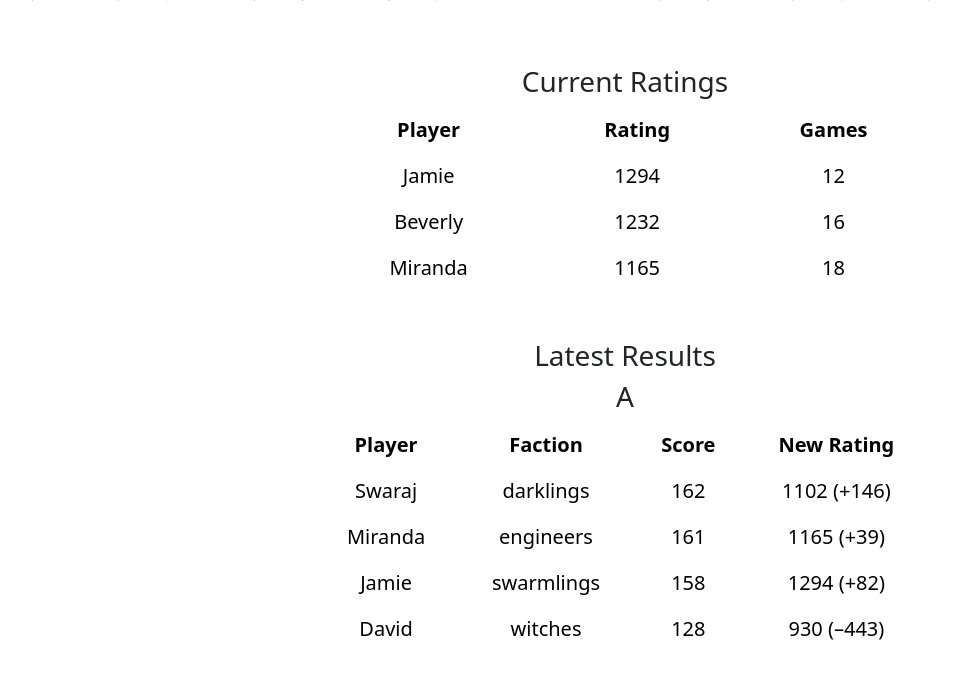
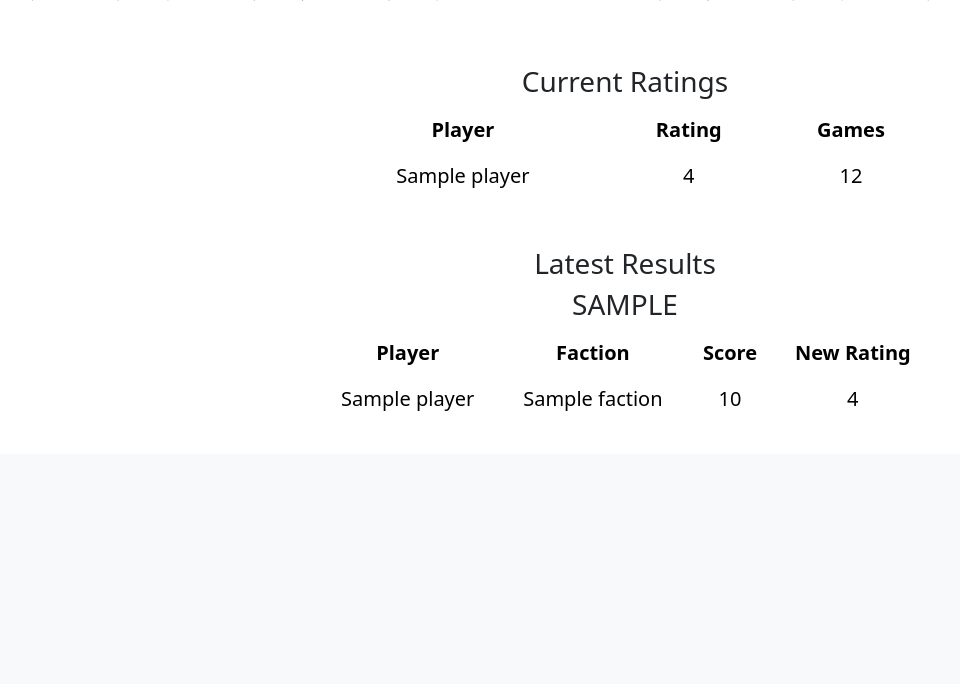
Before and after one commit to jam-white/terra-miristica-league, a Flask app: page / in a window 1280 px wide. Shown: the part 420-1104 px from the top of the page, without its empty margins (15-975 px from the left). After the commit the page ends 831 px from the top, so only its background shows below. Run offline with Flask 3, Linux system fonts and the light colour scheme; tables that the repository leaves empty hold one stand-in row (values such as "Sample post"); some libraries are stand-ins or nearby versions.

Commit message:
Make home route dynamic

```diff
--- a/database_manager.py
+++ b/database_manager.py
@@ -1,6 +1,7 @@
 import datetime as dt
+import pandas as pd
 from typing import List
-from sqlalchemy import Integer, String, DateTime, ForeignKey
+from sqlalchemy import Integer, String, DateTime, ForeignKey, func
 from sqlalchemy.orm import relationship, DeclarativeBase, Mapped, mapped_column
 from flask_sqlalchemy import SQLAlchemy
 
@@ -54,3 +55,39 @@ class GameHistory(db.Model):
     old_rating: Mapped[int] = mapped_column(Integer, nullable=False)
     new_rating: Mapped[int] = mapped_column(Integer, nullable=False)
     created_at: Mapped[dt.datetime] = mapped_column(DateTime, nullable=False)
+
+# Functions for interacting with database
+def get_player_data(db):
+    """Returns player data from the database sorted by rating"""
+    result = db.session.execute(db.select(Player).order_by(Player.current_rating.desc()))
+    player_ratings = result.scalars().all()
+    return player_ratings
+
+
+def get_player_num_games(db, player):
+    """Return the number of games a player has played (int)"""
+    pass
+    # num_games = db.session.query(GameHistory).filter(GameHistory.player == player).count()
+    # return num_games
+
+
+def split_results_by_groups(results, groups):
+    """Returns a dictionary with the format of group:list of results for that group"""
+    results_by_groups = {}
+    for group in groups:
+        results_by_groups[group] = [entry for entry in results if entry.game.group == group]
+    return results_by_groups
+
+
+def get_latest_results(db):
+    """Returns results from the latest round's games, split by group, and a sorted list of groups"""
+    latest_round = db.session.execute(func.max(Game.round)).scalar()
+    result = db.session.execute(db.select(GameHistory).join(Game).where(Game.round == latest_round))
+    latest_game_data = result.scalars().all()
+    groups = sorted(list(set([entry.game.group for entry in latest_game_data])))
+    latest_results = split_results_by_groups(latest_game_data, groups)
+    return latest_results, groups
+
+
+def get_all_games(db):
+    pass
--- a/main.py
+++ b/main.py
@@ -1,7 +1,7 @@
 import datetime as dt
 from flask import Flask, render_template, redirect, url_for, flash
 from flask_bootstrap import Bootstrap5
-from database_manager import db, Player, Faction, Game, GameHistory
+from database_manager import db, Player, Faction, Game, GameHistory, get_player_data, get_latest_results
 from forms import AddPlayerForm, AddFactionForm, AddGameForm
 from constants import STARTING_RATING
 from players import add_player
@@ -24,7 +24,10 @@ with app.app_context():
 # Routes
 @app.route('/')
 def home():
-    return render_template('index.html')
+    player_data = get_player_data(db)
+    latest_results, groups = get_latest_results(db)
+    return render_template('index.html',
+                           player_data=player_data, latest_results=latest_results, groups=groups)
 
 
 @app.route('/results')
--- a/templates/index.html
+++ b/templates/index.html
@@ -13,21 +13,13 @@
           </tr>
         </thead>
         <tbody>
+          {% for player in player_data %}
             <tr>
-            <td>Jamie</td>
-            <td>1294</td>
+              <td>{{ player.name }}</td>
+              <td>{{ player.current_rating }}</td>
               <td>12</td>
             </tr>
-          <tr>
-            <td>Beverly</td>
-            <td>1232</td>
-            <td>16</td>
-          </tr>
-          <tr>
-            <td>Miranda</td>
-            <td>1165</td>
-            <td>18</td>
-          </tr>
+          {% endfor %}
         </tbody>
       </table>
    </div>
@@ -37,7 +29,8 @@
     <section id="latest-results">
       <div class="container col-6 py-3">
       <h2 class="text-center">Latest Results</h2>
-      <h3>A</h3>
+        {% for group in groups %}
+          <h3>{{ group.upper() }}</h3>
             <table class="table text-center table-borderless">
               <thead>
                 <tr>
@@ -48,32 +41,17 @@
                 </tr>
               </thead>
               <tbody>
+                {% for result in latest_results[group] %}
                 <tr>
-              <td>Swaraj</td>
-              <td>darklings</td>
-              <td>162</td>
-              <td>1102 (+146)</td>
+                  <td>{{ result.player.name }}</td>
+                  <td>{{ result.faction.name }}</td>
+                  <td>{{ result.score }}</td>
+                  <td>{{ result.new_rating }}</td>
                 </tr>
-            <tr>
-              <td>Miranda</td>
-              <td>engineers</td>
-              <td>161</td>
-              <td>1165 (+39)</td>
-            </tr>
-            <tr>
-              <td>Jamie</td>
-              <td>swarmlings</td>
-              <td>158</td>
-              <td>1294 (+82)</td>
-            </tr>
-            <tr>
-              <td>David</td>
-              <td>witches</td>
-              <td>128</td>
-              <td>930 (–443)</td>
-            </tr>
+                {% endfor %}
               </tbody>
             </table>
+        {% endfor %}
      </div>
     </section>
 
```
Lines whose indentation alone changed are shown as unchanged.
